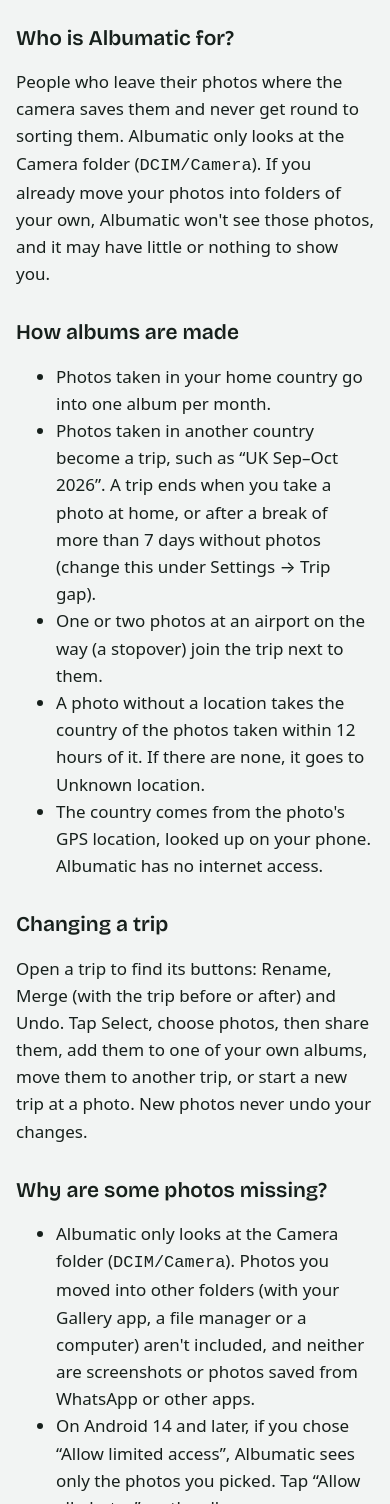
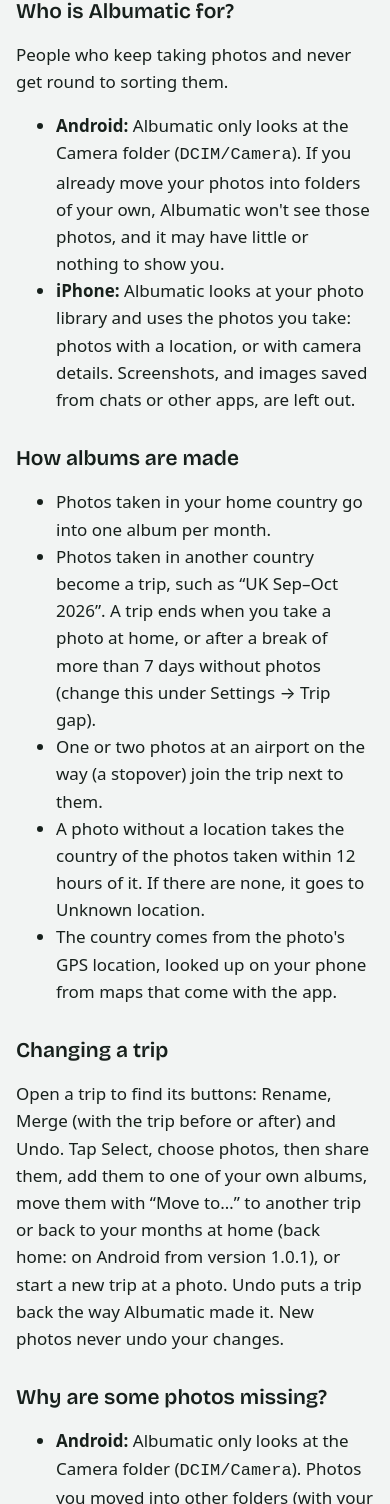
Before and after one commit to sycheng0924/albumatic-app, a plain HTML site: page index.html in a window 390 px wide. Shown: the part 496-2000 px from the top of the page. Drawn offline with nearby package versions, Linux system fonts and the light colour scheme.

Commit message:
Cover the iPhone version: which photos, limited access, read-only promise, iCloud
Co-Authored-By: Claude Opus 5.5 <noreply@anthropic.com>

```diff
--- a/index.html
+++ b/index.html
@@ -4,7 +4,7 @@
   <meta charset="utf-8">
   <meta name="viewport" content="width=device-width, initial-scale=1">
   <title>Albumatic help and contact</title>
-  <meta name="description" content="Help for Albumatic, the app that sorts your camera photos into trip and month albums without ever moving, editing or deleting them.">
+  <meta name="description" content="Help for Albumatic, the Android and iPhone app that sorts your camera photos into trip and month albums without ever moving, editing or deleting them.">
   <link rel="icon" href="favicon.png">
   <link rel="apple-touch-icon" href="icon-180.png">
   <link rel="preconnect" href="https://fonts.googleapis.com">
@@ -20,7 +20,7 @@
         <span>Albumatic</span>
       </a>
       <p class="promise">Your photos are never moved, edited or deleted.</p>
-      <p>Albumatic sorts the photos in your phone's Camera folder into albums by itself: one for each month at home, and one for each trip abroad. The albums exist only inside the app.</p>
+      <p>Albumatic sorts the photos you take into albums by itself: one for each month at home, and one for each trip abroad. The albums exist only inside the app.</p>
     </div>
   </header>
 
@@ -28,7 +28,11 @@
     <h1>Help</h1>
 
     <h2>Who is Albumatic for?</h2>
-    <p>People who leave their photos where the camera saves them and never get round to sorting them. Albumatic only looks at the Camera folder (<code>DCIM/Camera</code>). If you already move your photos into folders of your own, Albumatic won't see those photos, and it may have little or nothing to show you.</p>
+    <p>People who keep taking photos and never get round to sorting them.</p>
+    <ul>
+      <li><strong>Android:</strong> Albumatic only looks at the Camera folder (<code>DCIM/Camera</code>). If you already move your photos into folders of your own, Albumatic won't see those photos, and it may have little or nothing to show you.</li>
+      <li><strong>iPhone:</strong> Albumatic looks at your photo library and uses the photos you take: photos with a location, or with camera details. Screenshots, and images saved from chats or other apps, are left out.</li>
+    </ul>
 
     <h2>How albums are made</h2>
     <ul>
@@ -36,21 +40,23 @@
       <li>Photos taken in another country become a trip, such as “UK Sep–Oct 2026”. A trip ends when you take a photo at home, or after a break of more than 7 days without photos (change this under Settings → Trip gap).</li>
       <li>One or two photos at an airport on the way (a stopover) join the trip next to them.</li>
       <li>A photo without a location takes the country of the photos taken within 12 hours of it. If there are none, it goes to Unknown location.</li>
-      <li>The country comes from the photo's GPS location, looked up on your phone. Albumatic has no internet access.</li>
+      <li>The country comes from the photo's GPS location, looked up on your phone from maps that come with the app.</li>
     </ul>
 
     <h2>Changing a trip</h2>
-    <p>Open a trip to find its buttons: Rename, Merge (with the trip before or after) and Undo. Tap Select, choose photos, then share them, add them to one of your own albums, move them to another trip, or start a new trip at a photo. New photos never undo your changes.</p>
+    <p>Open a trip to find its buttons: Rename, Merge (with the trip before or after) and Undo. Tap Select, choose photos, then share them, add them to one of your own albums, move them with “Move to…” to another trip or back to your months at home (back home: on Android from version 1.0.1), or start a new trip at a photo. Undo puts a trip back the way Albumatic made it. New photos never undo your changes.</p>
 
     <h2>Why are some photos missing?</h2>
     <ul>
-      <li>Albumatic only looks at the Camera folder (<code>DCIM/Camera</code>). Photos you moved into other folders (with your Gallery app, a file manager or a computer) aren't included, and neither are screenshots or photos saved from WhatsApp or other apps.</li>
-      <li>On Android 14 and later, if you chose “Allow limited access”, Albumatic sees only the photos you picked. Tap “Allow all photos” on the albums screen.</li>
-      <li>If trips are all in Unknown location, allow access to photo locations in Android Settings → Apps → Albumatic → Permissions → Photos and videos.</li>
+      <li><strong>Android:</strong> Albumatic only looks at the Camera folder (<code>DCIM/Camera</code>). Photos you moved into other folders (with your Gallery app, a file manager or a computer) aren't included, and neither are screenshots or photos saved from WhatsApp or other apps.</li>
+      <li><strong>Android 14 and later:</strong> if you chose “Allow limited access”, Albumatic sees only the photos you picked. Tap “Allow all photos” on the albums screen.</li>
+      <li><strong>Android:</strong> if trips are all in Unknown location, allow access to photo locations in Android Settings → Apps → Albumatic → Permissions → Photos and videos.</li>
+      <li><strong>iPhone:</strong> photos with neither a location nor camera details are left out, which covers screenshots and most images saved from WhatsApp, other apps or the web. A photo kept only in iCloud that has no location can be missing too, because Albumatic checks only what is on your iPhone.</li>
+      <li><strong>iPhone:</strong> if you chose “Limited Access”, Albumatic sees only the photos you picked. In the Settings app, tap Albumatic → Photos and choose “Full Access”.</li>
     </ul>
 
     <h2>Is it safe for my photos?</h2>
-    <p>Yes, by design. Android gives Albumatic read-only access, so it can't change, move or delete a photo even by mistake. Removing an album in Albumatic removes only the album; your photos stay where they are. Uninstalling the app removes its albums and nothing else. “Open in…” and “Share” pass a photo to the app you choose, which then works under its own rules.</p>
+    <p>Yes, by design. Albumatic only reads your photos and contains no code that changes, moves or deletes one. On Android, the system gives it read-only access, so it couldn't even by mistake. On iPhone, iOS has no read-only setting, but it asks you before any app edits or deletes a photo. Removing an album in Albumatic removes only the album; your photos stay where they are. Uninstalling the app removes its albums and nothing else. “Share” (and “Open in…” on Android) passes a photo to the app you choose, which then works under its own rules.</p>
 
     <section class="contact">
       <h2>Contact</h2>
```
Also changed, not shown: privacy.html (+5 -5 lines).
